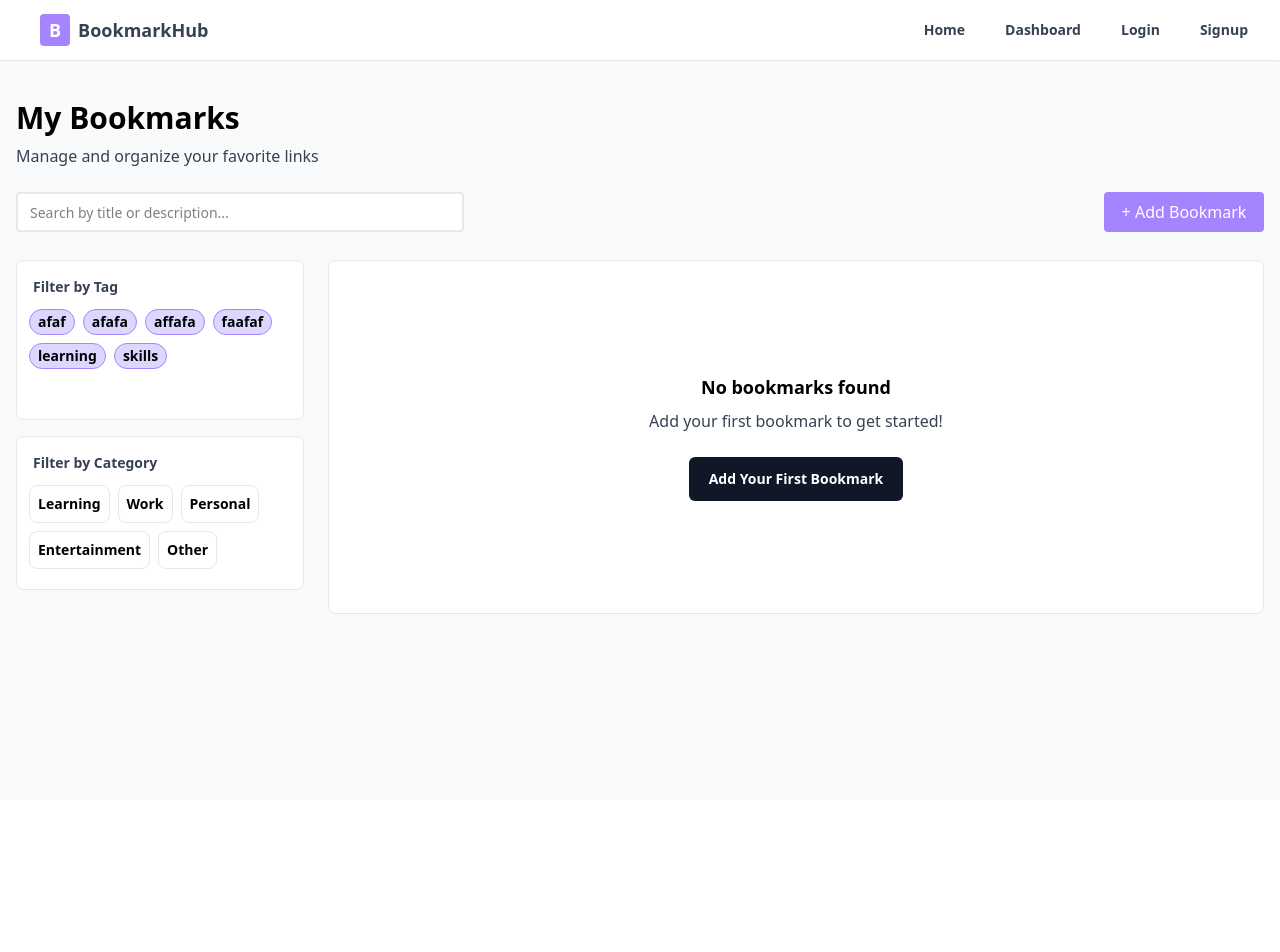
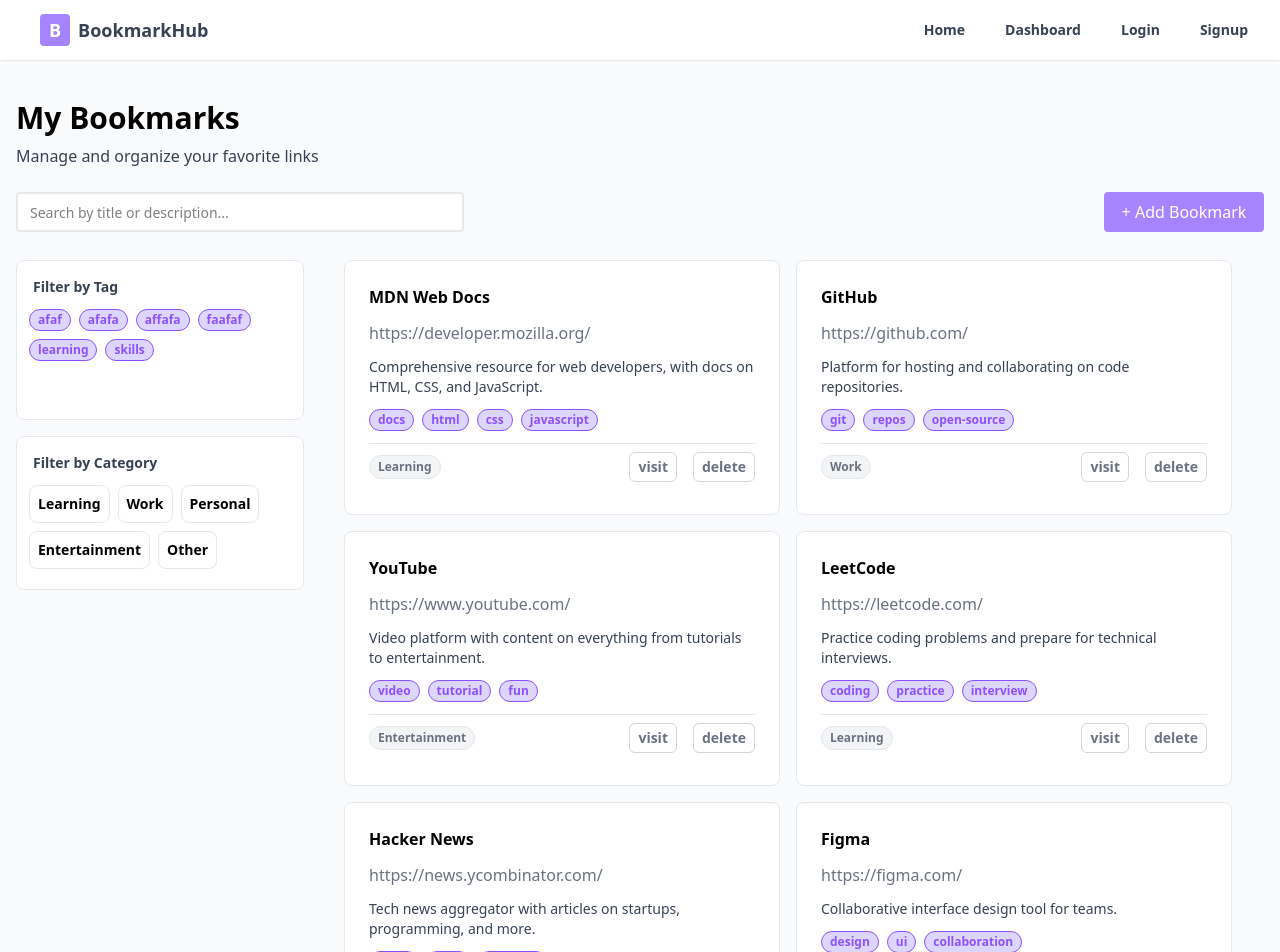
Before and after one commit to CtrlAltWin/Bookmark-Manager-frontend-, a React (Vite) app: page /dashboard in a window 1280 px wide. Shown: the top 952 px of the page. Before the commit the page ends 800 px from the top, so only its background shows below. Built offline with nearby package versions, Linux system fonts and the light colour scheme.

Commit message:
Add bookmarkCard component

```diff
--- /dev/null
+++ b/src/components/BookmarkCard.jsx
@@ -0,0 +1,35 @@
+import React from "react";
+import Tag from "./Tag";
+const BookmarkCard = ({ bookmark }) => {
+  return (
+    <div className="bg-white p-6 border border-gray-200 rounded-lg space-y-3 hover:shadow-lg duration-200 ease-in">
+      <h2 className="font-semibold overflow-clip">{bookmark.title}</h2>
+      <p className="font-sm text-gray-500 overflow-clip">{bookmark.url}</p>
+      <p className="text-sm text-gray-700 overflow-clip">
+        {bookmark.description}
+      </p>
+      <div className="flex flex-wrap gap-2">
+        {bookmark.tags.map((tag) => (
+          <div className="px-2 py-[2px] text-xs font-semibold border rounded-full text-violet-500 bg-violet-200">
+            {tag}
+          </div>
+        ))}
+      </div>
+      <div className="flex justify-between py-2 items-center border-t border-gray-200">
+        <p className="px-2 py-[3px] text-xs text-gray-500 font-semibold rounded-full bg-gray-100 border border-gray-200">
+          {bookmark.category}
+        </p>
+        <div className="flex gap-4">
+          <button className="text-gray-500 text-sm px-2 py-1 font-bold border border-gray-300 rounded-md">
+            visit
+          </button>
+          <button className="text-gray-500 text-sm px-2 py-1 font-bold border border-gray-300 rounded-md">
+            delete
+          </button>
+        </div>
+      </div>
+    </div>
+  );
+};
+
+export default BookmarkCard;
--- a/src/components/BookmarkContainer.jsx
+++ b/src/components/BookmarkContainer.jsx
@@ -1,10 +1,74 @@
 import React, { useState } from "react";
+import BookmarkCard from "./BookmarkCard";
 
 const BookmarkContainer = ({ showBookmarkForm }) => {
-  const [bookmarks, setBookmarks] = useState([]);
+  const [bookmarks, setBookmarks] = useState([
+    {
+      title: "MDN Web Docs",
+      url: "https://developer.mozilla.org/",
+      description:
+        "Comprehensive resource for web developers, with docs on HTML, CSS, and JavaScript.",
+      category: "Learning",
+      tags: ["docs", "html", "css", "javascript"],
+    },
+    {
+      title: "GitHub",
+      url: "https://github.com/",
+      description:
+        "Platform for hosting and collaborating on code repositories.",
+      category: "Work",
+      tags: ["git", "repos", "open-source"],
+    },
+    {
+      title: "YouTube",
+      url: "https://www.youtube.com/",
+      description:
+        "Video platform with content on everything from tutorials to entertainment.",
+      category: "Entertainment",
+      tags: ["video", "tutorial", "fun"],
+    },
+    {
+      title: "LeetCode",
+      url: "https://leetcode.com/",
+      description:
+        "Practice coding problems and prepare for technical interviews.",
+      category: "Learning",
+      tags: ["coding", "practice", "interview"],
+    },
+    {
+      title: "Hacker News",
+      url: "https://news.ycombinator.com/",
+      description:
+        "Tech news aggregator with articles on startups, programming, and more.",
+      category: "Learning",
+      tags: ["news", "tech", "startups"],
+    },
+    {
+      title: "Figma",
+      url: "https://figma.com/",
+      description: "Collaborative interface design tool for teams.",
+      category: "Work",
+      tags: ["design", "ui", "collaboration"],
+    },
+    {
+      title: "Reddit",
+      url: "https://www.reddit.com/",
+      description: "Online community and discussion site for countless topics.",
+      category: "Entertainment",
+      tags: ["community", "memes", "discussion"],
+    },
+    {
+      title: "Notion",
+      url: "https://www.notion.so/",
+      description:
+        "All-in-one workspace for notes, tasks, databases, and collaboration.",
+      category: "Productivity",
+      tags: ["notes", "tasks", "planning"],
+    },
+  ]);
   return (
-    <div className="bg-white border border-gray-200 rounded-lg px-4 p-4">
-      {!bookmarks.length && (
+    <div className="px-4">
+      {!bookmarks.length ? (
         <div className="flex flex-col h-full justify-center items-center space-y-2">
           <h3 className="font-semibold text-lg">No bookmarks found</h3>
           <p className="text-gray-700">
@@ -17,6 +81,12 @@ const BookmarkContainer = ({ showBookmarkForm }) => {
             Add Your First Bookmark
           </button>
         </div>
+      ) : (
+        <div className="h-full grid grid-cols-1 md:grid-cols-2 space-x-4 space-y-4">
+          {bookmarks.map((bookmark) => {
+            return <BookmarkCard bookmark={bookmark} />;
+          })}
+        </div>
       )}
     </div>
   );
--- a/src/components/BookmarkForm.jsx
+++ b/src/components/BookmarkForm.jsx
@@ -1,6 +1,6 @@
 import React, { useState } from "react";
 
-const BookmarkForm = ({ onClose, onSave }) => {
+const BookmarkForm = ({ hideBookmarkForm, onSave }) => {
   const [formData, setFormData] = useState();
 
   const handleSubmit = (e) => {
@@ -8,6 +8,10 @@ const BookmarkForm = ({ onClose, onSave }) => {
     onSave({ title, url });
     onClose();
   };
+
+
+
+
 
   return (
     <form onSubmit={handleSubmit}>
@@ -93,7 +97,7 @@ const BookmarkForm = ({ onClose, onSave }) => {
       <div className="flex justify-end gap-3 text-sm pt-2 my-2">
         <button
           type="button"
-          onClick={onClose}
+          onClick={hideBookmarkForm}
           className="px-6 py-2 rounded-lg border border-gray-300 hover:bg-gray-100"
         >
           Cancel
--- a/src/components/FilterCardA.jsx
+++ b/src/components/FilterCardA.jsx
@@ -10,7 +10,7 @@ const FilterCardA = ({ title, tags }) => {
             return (
               <button
                 key={index}
-                className="px-2 py-[2px] m-1 border rounded-full font-semibold bg-violet-200 border-violet-400 duration-200 ease-in"
+                className="px-2 py-[2px] m-1 border border-violet-500 rounded-full text-xs font-semibold bg-violet-200 hover:bg-violet-400 text-violet-500 hover:text-white duration-200 ease-in"
               >
                 {tag}
               </button>
--- a/src/pages/Login.jsx
+++ b/src/pages/Login.jsx
@@ -13,7 +13,7 @@ const Login = () => {
           </p>
         </div>
 
-        <h2 className="font-semibold text-center mb-4">Login</h2>
+        <h2 className="font-semibold text-center mb-4">Log In</h2>
 
         <div className="mb-8">
           <label className="block mb-2 font-semibold text-sm">Email</label>
@@ -40,7 +40,7 @@ const Login = () => {
 
         <button
           type="submit"
-          className="w-full bg-black hover:bg-gray-900 font-semibold text-sm text-white py-3 rounded-lg transition"
+          className="w-full bg-violet-500 hover:bg-violet-400 font-semibold text-sm text-white py-3 rounded-lg transition"
         >
           Log In
         </button>
--- a/src/pages/Signup.jsx
+++ b/src/pages/Signup.jsx
@@ -50,7 +50,7 @@ const Signup = () => {
 
         <button
           type="submit"
-          className="w-full bg-black hover:bg-gray-900 font-semibold text-sm text-white py-3 rounded-lg transition"
+          className="w-full bg-violet-500 hover:bg-violet-400 font-semibold text-sm text-white py-3 rounded-lg transition"
         >
           Sign Up
         </button>
```
